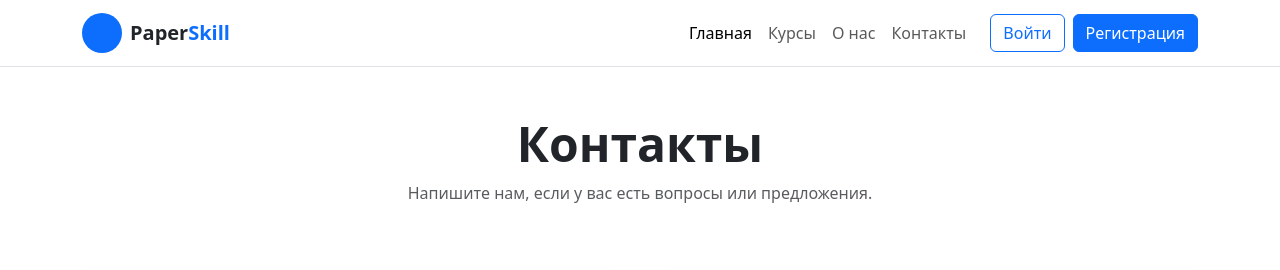
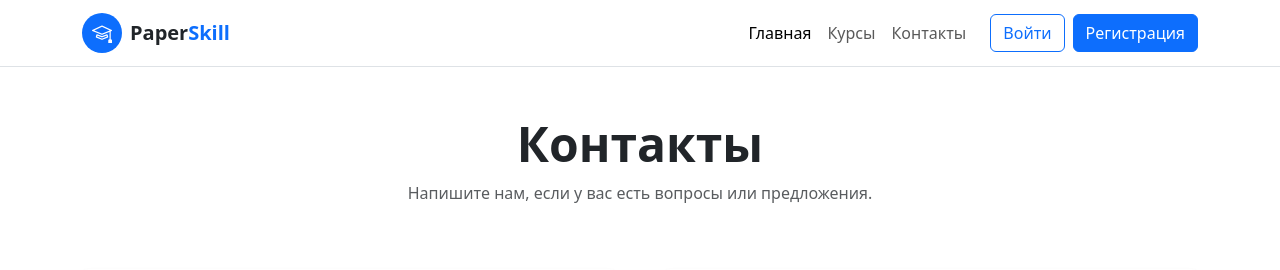
Before and after one commit to Gammpyr/PaperSkill, a Django app: template paperskill/templates/paperskill/contacts.html in a window 1280 px wide. Shown: the top 270 px of the page. Run offline with Django 5.2, Linux system fonts and the light colour scheme; the template is opened without the code that fills it, so the values that code supplies are empty; some libraries are stand-ins or nearby versions.

Commit message:
update base.html

```diff
--- a/paperskill/templates/paperskill/base.html
+++ b/paperskill/templates/paperskill/base.html
@@ -5,11 +5,12 @@
 	<meta name="viewport" content="width=device-width, initial-scale=1">
 	<title>{% block title %}PaperSkill{% endblock %}</title>
 	<link rel="stylesheet" type="text/css" href="/static/css/bootstrap.min.css">
+	<link rel="stylesheet" href="https://cdn.jsdelivr.net/npm/bootstrap-icons@1.11.0/font/bootstrap-icons.css">
 </head>
 <body>
 <nav class="navbar navbar-expand-lg navbar-light bg-white border-bottom">
 	<div class="container">
-		<a class="navbar-brand d-flex align-items-center fw-bold text-dark" href="#">
+		<a class="navbar-brand d-flex align-items-center fw-bold text-dark" href="{% url 'home' %}">
 			<div class="bg-primary text-white rounded-circle d-flex align-items-center justify-content-center me-2"
 				 style="width: 40px; height: 40px;">
 				<i class="bi bi-mortarboard"></i>
@@ -24,22 +25,27 @@
 		<div class="collapse navbar-collapse" id="navbarNav">
 			<ul class="navbar-nav ms-auto mb-2 mb-lg-0">
 				<li class="nav-item">
-					<a class="nav-link active" href="#">Главная</a>
+					<a class="nav-link active" href="{% url 'home' %}">Главная</a>
 				</li>
 				<li class="nav-item">
-					<a class="nav-link" href="#courses">Курсы</a>
+					<a class="nav-link" href="{% url 'paperskill:courses_list' %}">Курсы</a>
 				</li>
 				<li class="nav-item">
-					<a class="nav-link" href="#">О нас</a>
-				</li>
-				<li class="nav-item">
-					<a class="nav-link" href="#">Контакты</a>
+					<a class="nav-link" href="{% url 'contacts' %}">Контакты</a>
 				</li>
 			</ul>
 
 			<div class="d-flex ms-lg-3">
-				<a href="/login" class="btn btn-outline-primary me-2">Войти</a>
-				<a href="/register" class="btn btn-primary">Регистрация</a>
+				{% if user.is_authenticated %}
+				<a href="{% url 'users:profile' %}" class="btn btn-outline-primary me-2">{{ user.username }}</a>
+				<form method="post" action="{% url 'users:logout' %}" class="d-inline">
+					{% csrf_token %}
+					<button type="submit" class="btn btn-primary">Выйти</button>
+				</form>
+				{% else %}
+				<a href="{% url 'users:login' %}" class="btn btn-outline-primary me-2">Войти</a>
+				<a href="{% url 'users:register' %}" class="btn btn-primary">Регистрация</a>
+				{% endif %}
 			</div>
 		</div>
 	</div>
```
